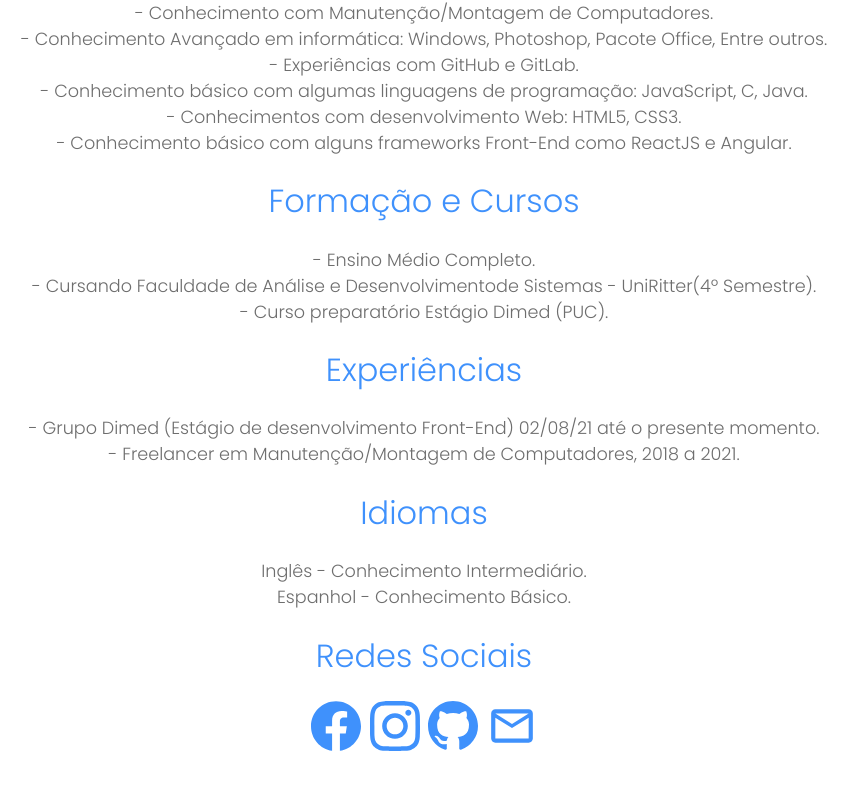
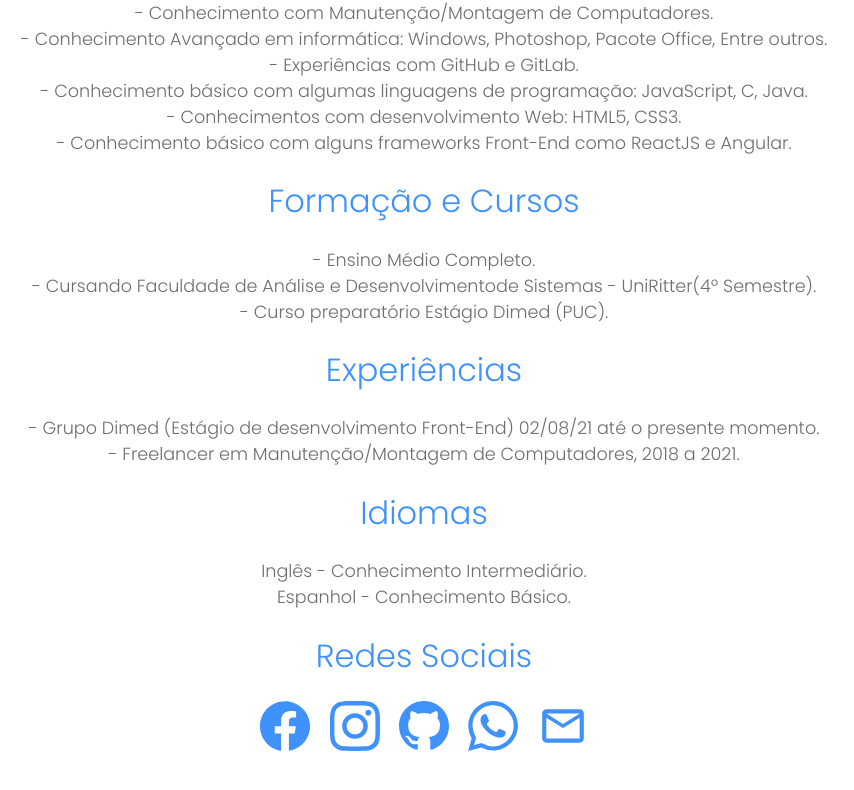
Before and after one commit to NcryScooby/PortfolioReact, a React (Create React App) app: page /about in a window 1280 px wide. Shown: the part 693-1483 px from the top of the page, without its empty margins (216-1070 px from the left). Built offline with nearby package versions, Linux system fonts and the light colour scheme.

Commit message:
Adicionando Whatsapp em redes sociais

```diff
--- a/src/views/menu/About.jsx
+++ b/src/views/menu/About.jsx
@@ -1,5 +1,5 @@
 import React from "react";
-import { SiInstagram, SiFacebook } from "react-icons/si";
+import { SiInstagram, SiFacebook, SiWhatsapp } from "react-icons/si";
 import { GoMarkGithub } from "react-icons/go";
 import { MdOutlineEmail } from "react-icons/md";
 
@@ -72,6 +72,9 @@ const About = (props) => (
       <a href="https://github.com/NcryScooby" target="_blank" rel="noreferrer">
         <GoMarkGithub className="icons"/>
       </a>
+        <a href="https://wa.me/5551982209982" target="_blank" rel="noreferrer">
+          <SiWhatsapp className="icons"/>
+        </a>
       <abbr title="fabricio_c_anelli@hotmail.com">
         <a href="mailto:fabricio_c_anelli@hotmail.com" target="_blank" rel="noreferrer">
           <MdOutlineEmail className="icons"/>
--- a/src/views/menu/Home.css
+++ b/src/views/menu/Home.css
@@ -30,5 +30,5 @@ a{
 .p-icons {
     display: flex;
     justify-content: space-evenly;
-    width: 20%;
+    width: 30%;
 }
```
